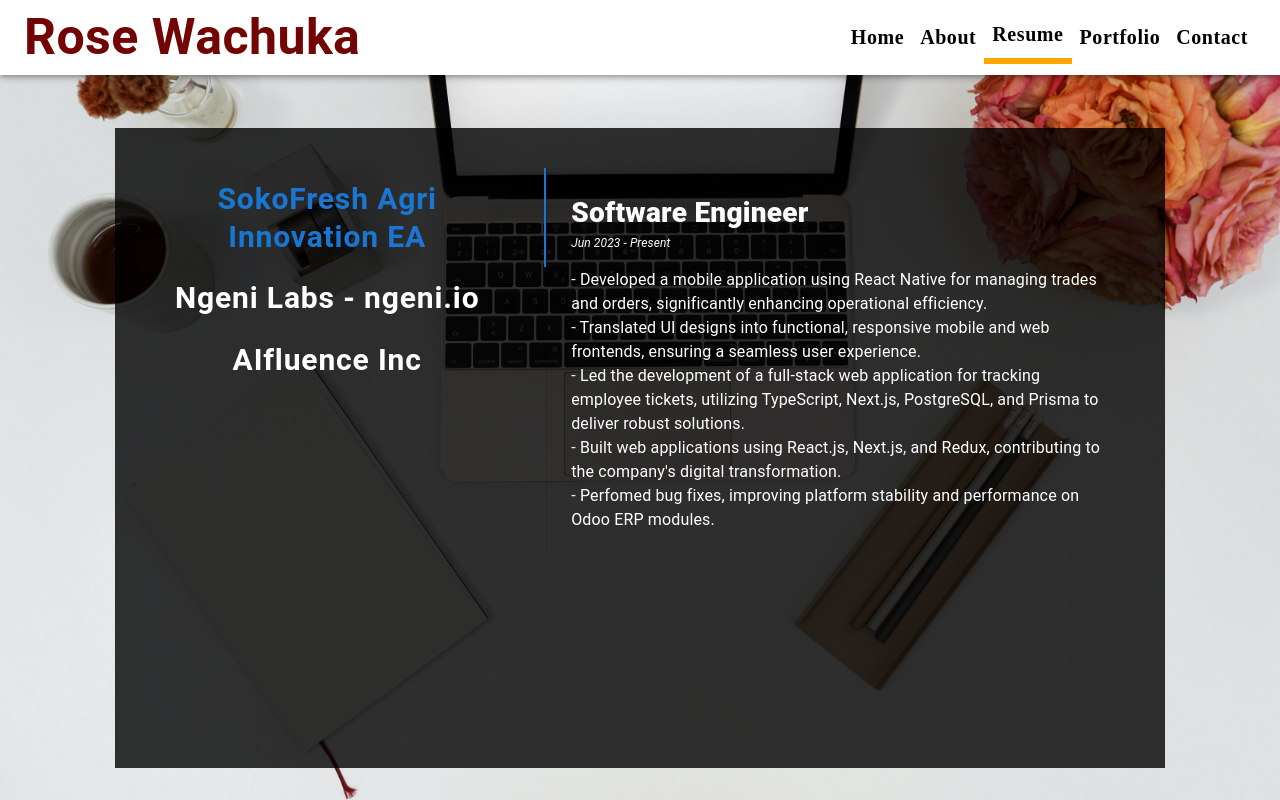
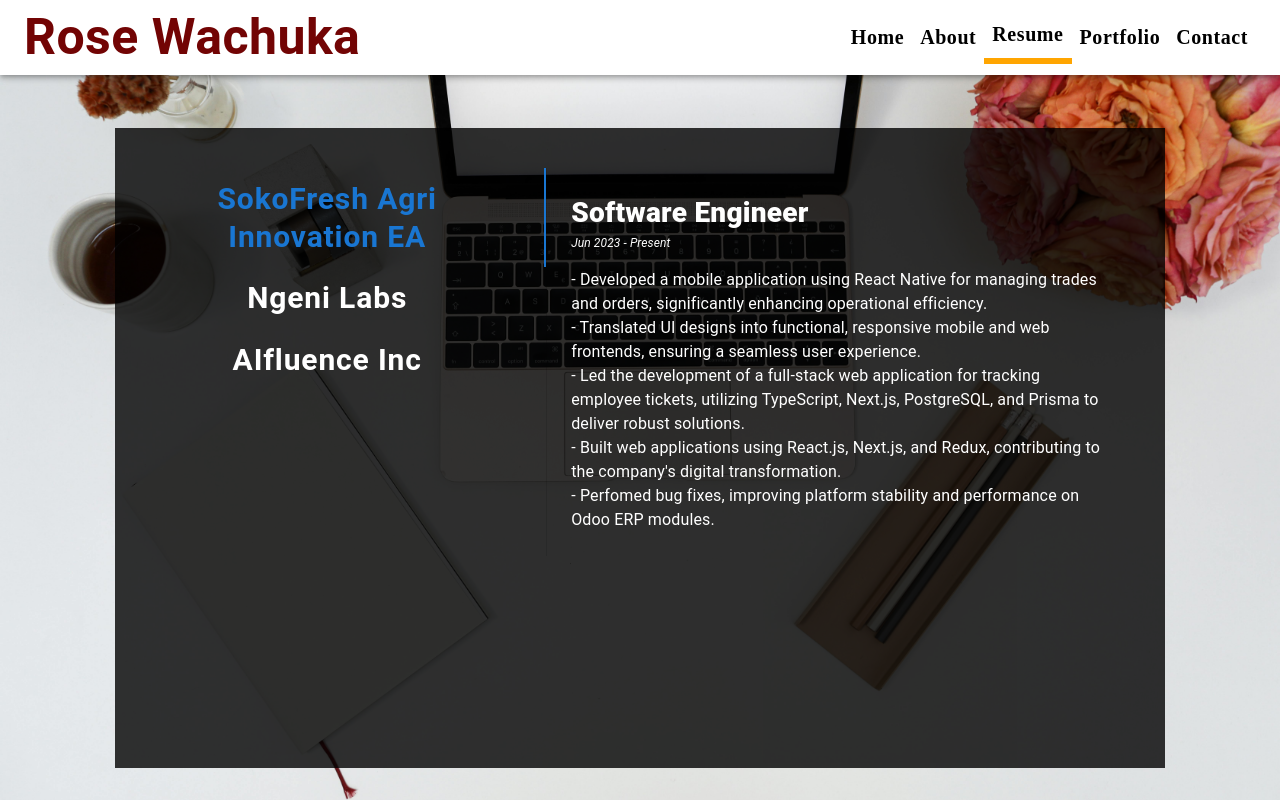
Before and after one commit to ro61zzy/myportfolio, a Next.js app: page /resume in a window 1280 px wide. Built offline with nearby package versions, Linux system fonts and the light colour scheme.

Commit message:
Fix: experience content

```diff
--- a/src/components/Experience.tsx
+++ b/src/components/Experience.tsx
@@ -91,7 +91,7 @@
           }}
         />
         <Tab
-          label="Ngeni Labs - ngeni.io"
+          label="Ngeni Labs"
           {...a11yProps(1)}
           sx={{
             color: "white",
```
